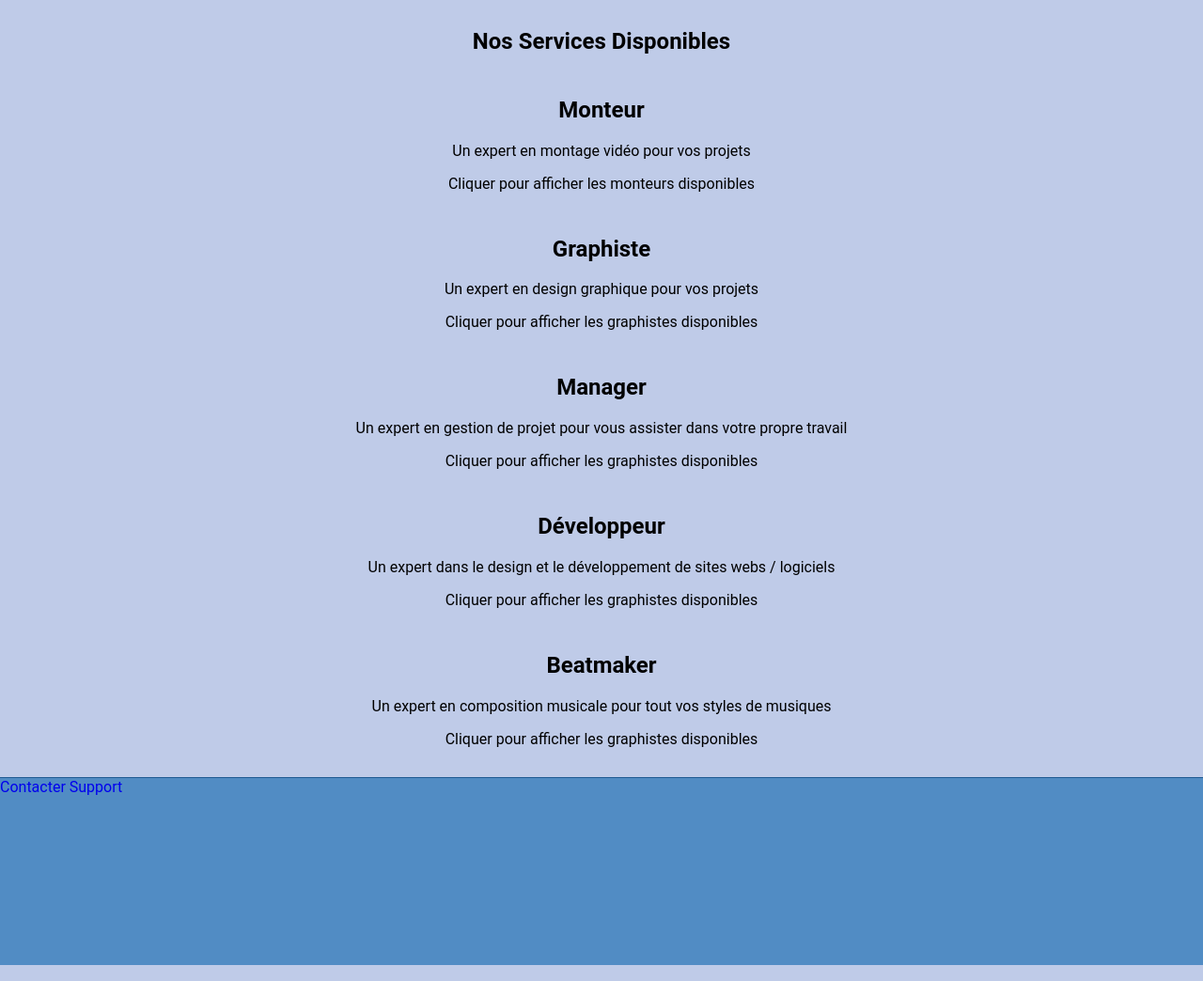
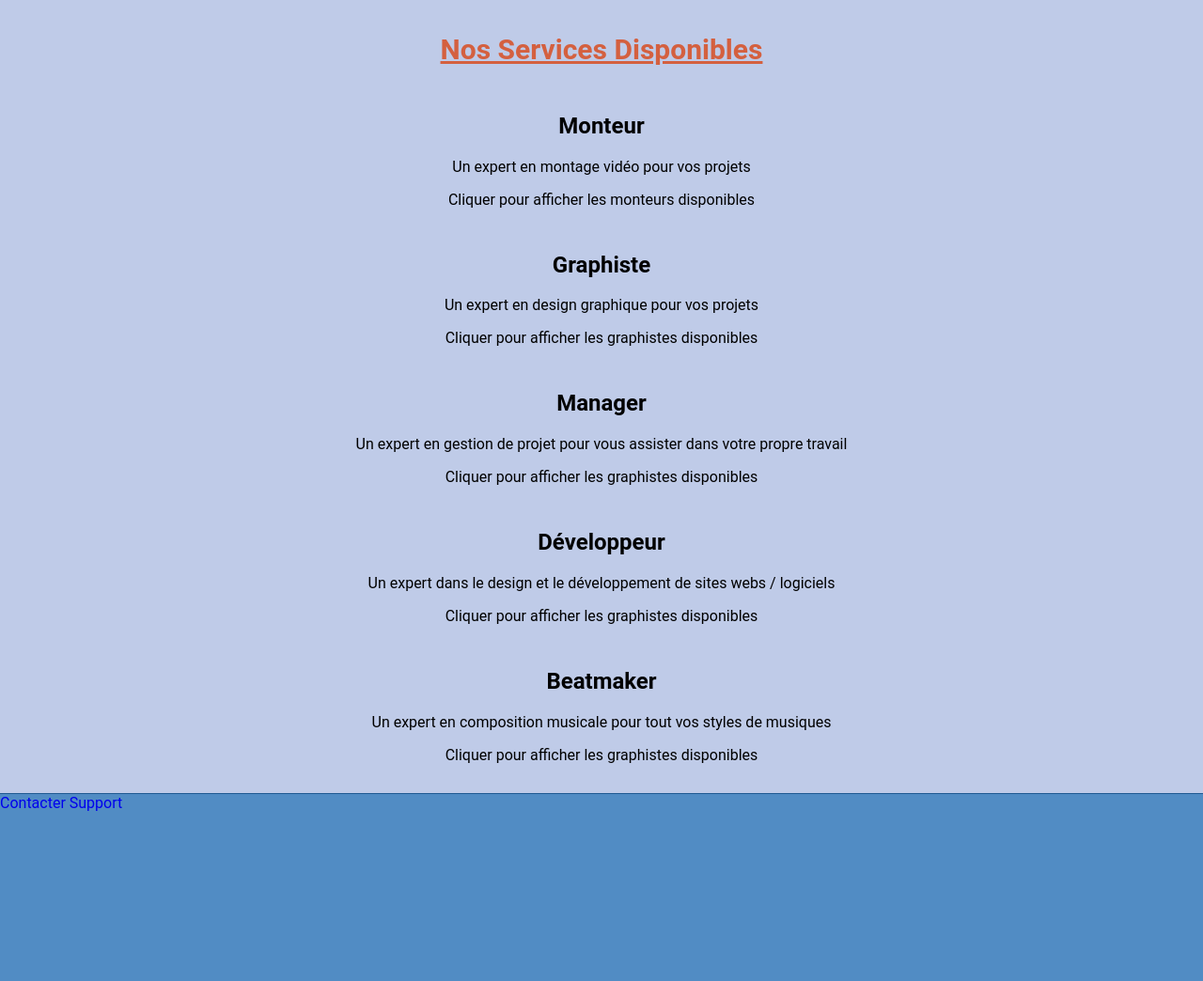
Before and after one commit to Neplexx/PROJET-WEB, a PHP site: page /html/recherche.html in a window 1280 px wide. Shown: the part 93-1137 px from the top of the page at 94% size. Run offline with PHP 8.4, Linux system fonts and the light colour scheme.

Commit message:
Ajout style

```diff
--- a/styles/style.css
+++ b/styles/style.css
@@ -15,7 +15,6 @@
 .noms {
     max-height: 0;
     overflow: hidden;
-
 }
 header{
     display: flex;
@@ -63,13 +62,16 @@ footer{
     border-top:1px solid var(--bleu-bordure);
 }
 .conteneur {
-display: flex;
+    display: flex;
 }
 section{
     padding: 10px;
 }
 h1{
     text-align: center;
+    color: var(--orange);
+    font-size: 30px;
+    text-decoration: underline;
 }
 article{
     padding: 5px;
@@ -82,8 +84,12 @@ input[type="checkbox"]:checked + .noms{
     padding:10px;
     border-radius: 5px;
     margin-top: 10px;
+    margin-left: 25%;
+    margin-right: 25%;
     background-color: var(--bleu-fond);
+    text-align: center;
 }
+
 #BeauDiapo {
     position: relative;
 	width: 30%;
```
